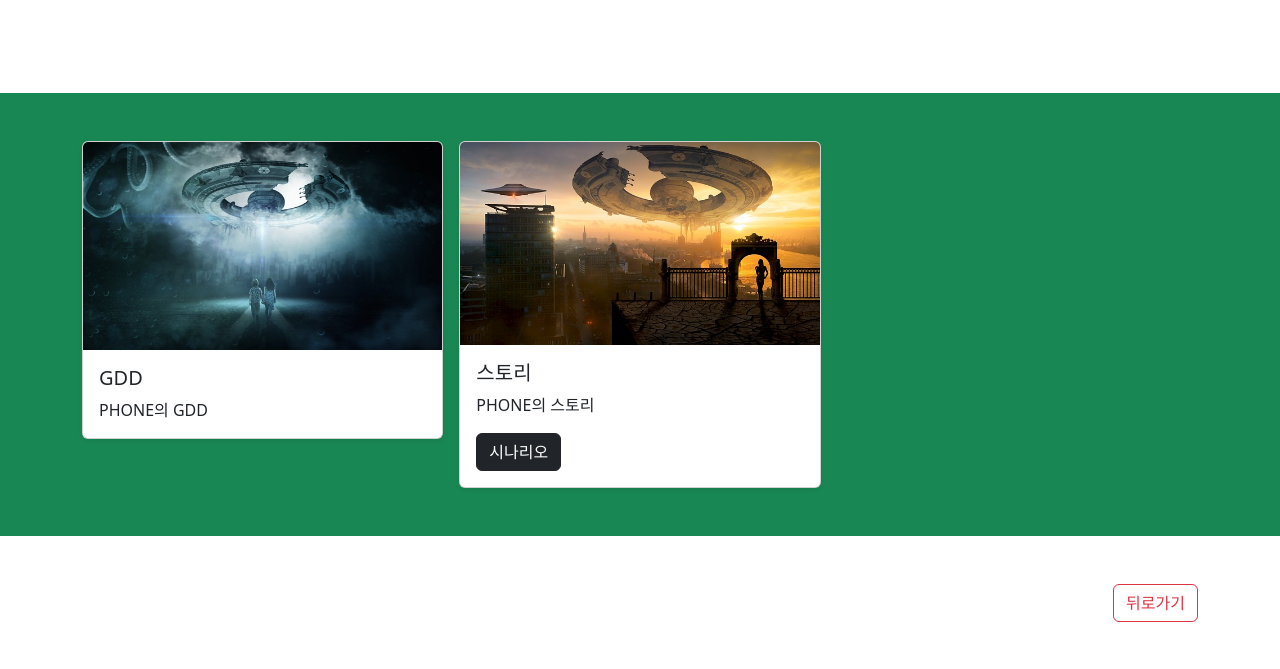
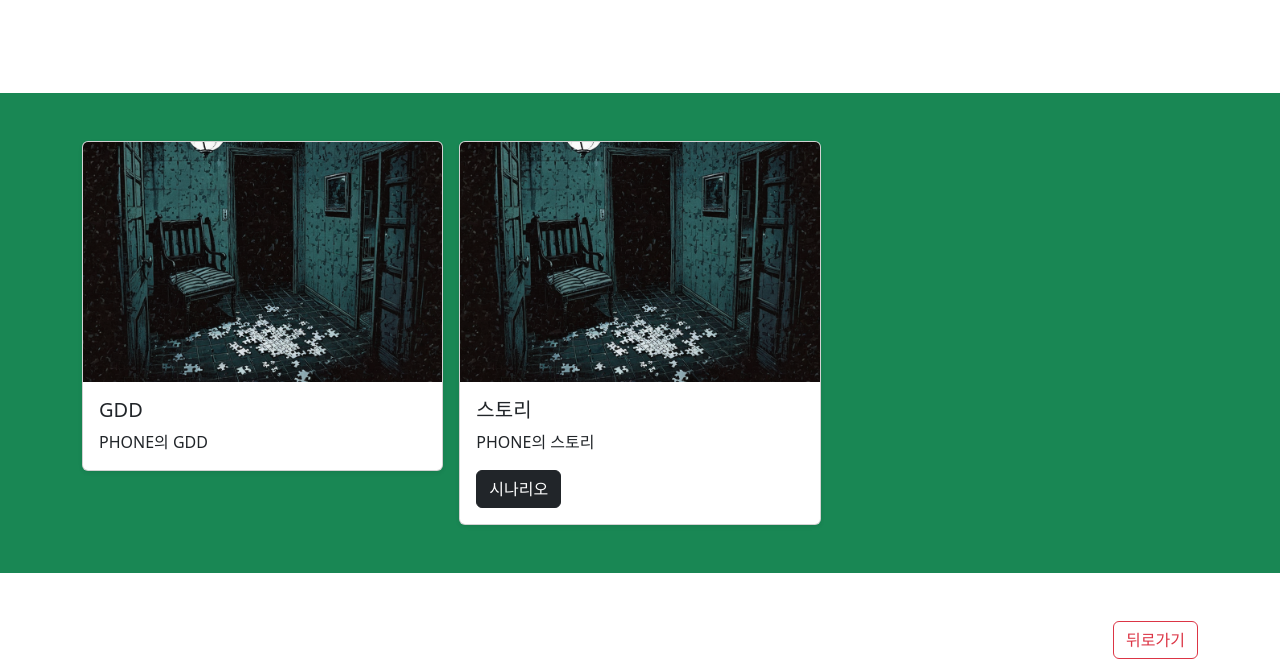
Before and after one commit to Song0614/SSH-site, a plain HTML site: page pages/sub02.html in a window 1280 px wide. Shown: the part 257-926 px from the top of the page. Before the commit the page ends 889 px from the top, so only its background shows below. Drawn offline with nearby package versions, Linux system fonts and the light colour scheme.

Commit message:
사진 추가

```diff
--- a/pages/sub02.html
+++ b/pages/sub02.html
@@ -102,7 +102,7 @@
             <h4 class="text-white">탈출형 공포게임</h4>
             <ul class="list-unstyled">
 
-              <img src="/images/spaceship01.jpg" class="card-img-top" alt="우주선1">
+              <img src="/images/002.1.png" class="card-img-top" alt="집퍼즐">
             </ul>
           </div>
         </div>
@@ -145,7 +145,7 @@
         <div class="row row-cols-1 row-cols-sm-2 row-cols-md-3 g-3">
           <div class="col">
             <div class="card shadow-sm" width="100%">
-              <img src="/images/spaceship01.jpg" class="card-img-top" alt="우주선1">
+              <img src="/images/002.1.png" class="card-img-top" alt="우주선1">
               <div class="card-body">
                 <h5 class="card-title">GDD</h5>
                 <p class="card-text">PHONE의 GDD</p>
@@ -156,7 +156,7 @@
           </div>
           <div class="col">
             <div class="card shadow-sm" width="100%">
-              <img src="/images/spaceship02.jpg" class="card-img-top" alt="우주선2">
+              <img src="/images/002.1.png" class="card-img-top" alt="우주선2">
               <div class="card-body">
                 <h5 class="card-title">스토리</h5>
                 <p class="card-text">PHONE의 스토리</p>
```
Also changed, not shown: images/002.1.png (added).
